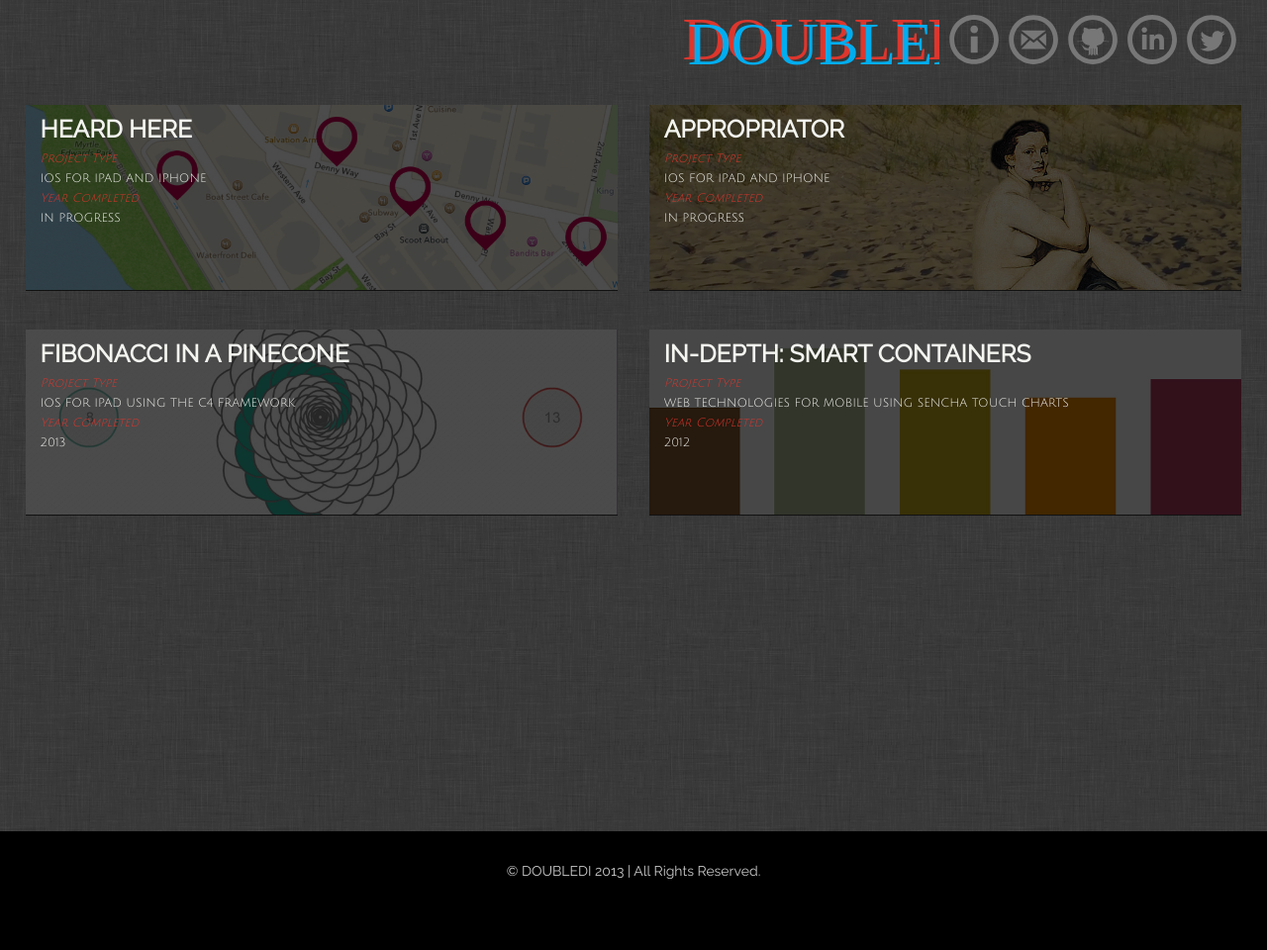
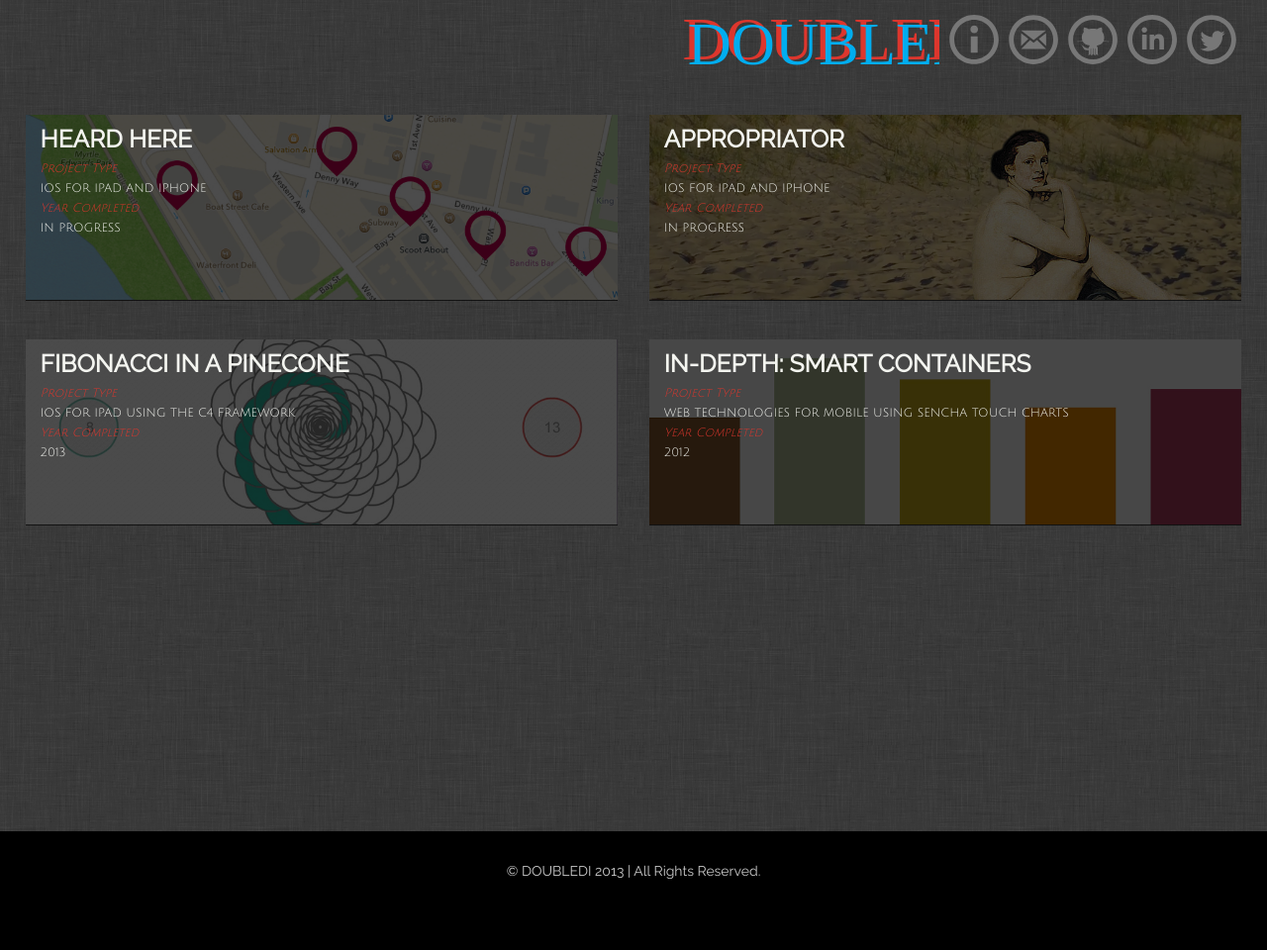
Before and after one commit to diannamertz/doubledi.github.com, a Jekyll site: the page built from index.html, in a window 1280 px wide. Shown: the whole page at 99% size. Built offline with Jekyll 4.4.1, drawn with Linux system fonts in a browser that asks for light colours.

Commit message:
index changes

```diff
--- a/_layouts/default.html
+++ b/_layouts/default.html
@@ -31,7 +31,7 @@
                 </li>
                 <li>
                     <svg version="1.1" id="Layer_1" xmlns="http://www.w3.org/2000/svg" xmlns:xlink="http://www.w3.org/1999/xlink" x="0px" y="0px"
-                    width="260px" height="60px" viewBox="0 0 {width} {height}" enable-background="new 0 0 {width} {height}" xml:space="preserve">
+                    width="260px" height="70px" viewBox="0 0 {width} {height}" enable-background="new 0 0 {width} {height}" xml:space="preserve">
                       <a xlink:href="/index.html" target="_top">
                       <text transform="matrix(1 0 0 1 0.5049 45.041)" fill="#DD362D" font-family="'OriyaSangamMN'" font-size="61.0459">DOUBLEDI</text>
                       <text transform="matrix(1 0 0 1 5.7803 50.127)" fill="#00ADEF" font-family="'OriyaSangamMN'" font-size="61.0459">DOUBLEDI</text>
```
